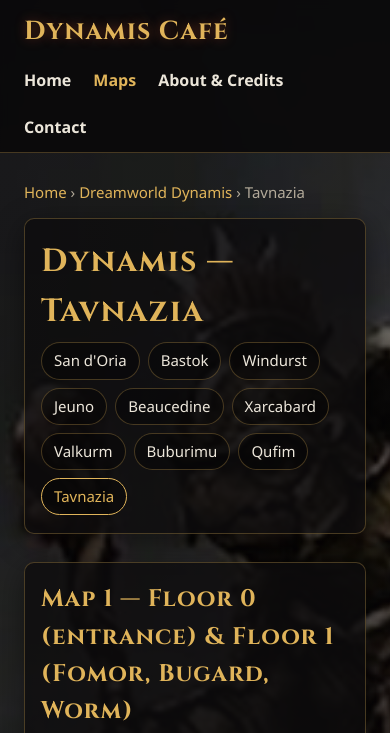
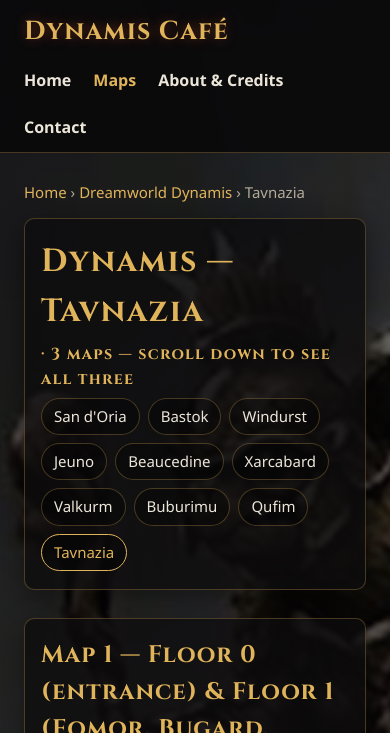
Before and after one commit to AzalintheLich/dynamiscafe, a plain HTML site: page zones/tavnazia.html in a window 390 px wide. Shown: the top 733 px of the page. Drawn offline with Linux system fonts and the light colour scheme.

Commit message:
Tavnazia page: note next to the title that there are 3 maps to scroll through
Co-Authored-By: Claude Opus 5.5 <noreply@anthropic.com>
Claude-Session: https://claude.ai/code/session_013gpF7J9sicL2VwspoZCYfP

```diff
--- a/css/style.css
+++ b/css/style.css
@@ -158,6 +158,7 @@ main {
 /* ---------- zone page ---------- */
 .crumbs { color: var(--muted); font-size: 15px; margin-bottom: 14px; }
 .zone-title { font-size: clamp(32px, 4vw, 48px); margin: 0 0 6px; color: var(--gold); }
+.zone-title .title-note { font-size: 0.5em; white-space: nowrap; vertical-align: middle; }
 
 .map-block { margin: 0 0 34px; }
 .map-block h2 { font-size: 24px; }
@@ -212,6 +213,7 @@ main {
 
 @media (max-width: 700px) {
   body { font-size: 16px; background-attachment: scroll; }
+  .zone-title .title-note { white-space: normal; display: block; margin-top: 6px; }
   .hero { padding: 40px 10px 34px; }
   .panel { padding: 18px 16px; }
 }
--- a/zones/tavnazia.html
+++ b/zones/tavnazia.html
@@ -24,7 +24,7 @@
 <main>
 <div class="crumbs"><a href="../index.html">Home</a> &rsaquo; <a href="../index.html#maps">Dreamworld Dynamis</a> &rsaquo; Tavnazia</div>
 <section class="panel">
-<h1 class="zone-title">Dynamis — Tavnazia</h1>
+<h1 class="zone-title">Dynamis — Tavnazia <span class="title-note">· 3 maps — scroll down to see all three</span></h1>
 <div class="zone-switcher">
 <a href="sandoria.html">San d&#x27;Oria</a>
 <a href="bastok.html">Bastok</a>
```
